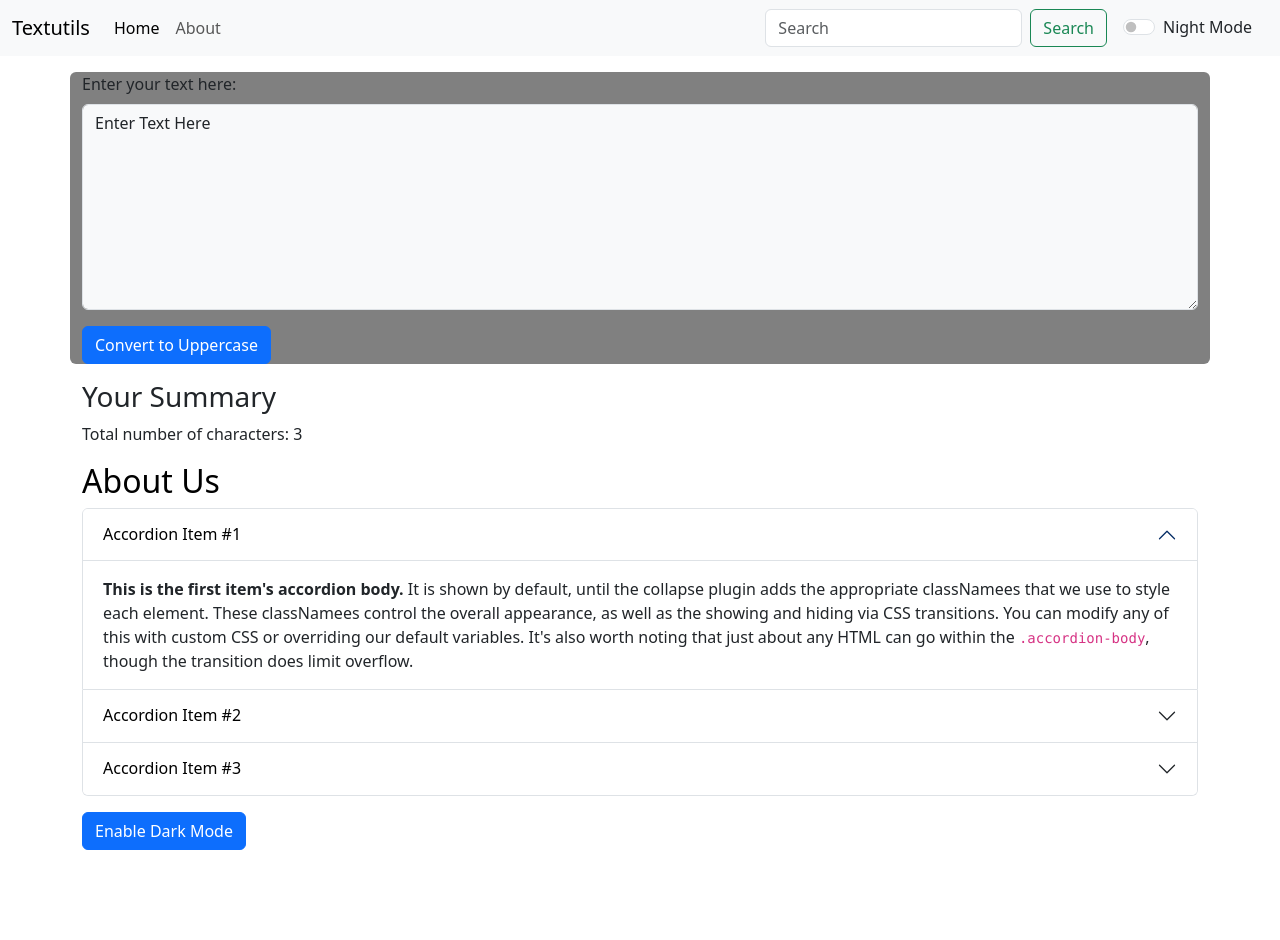
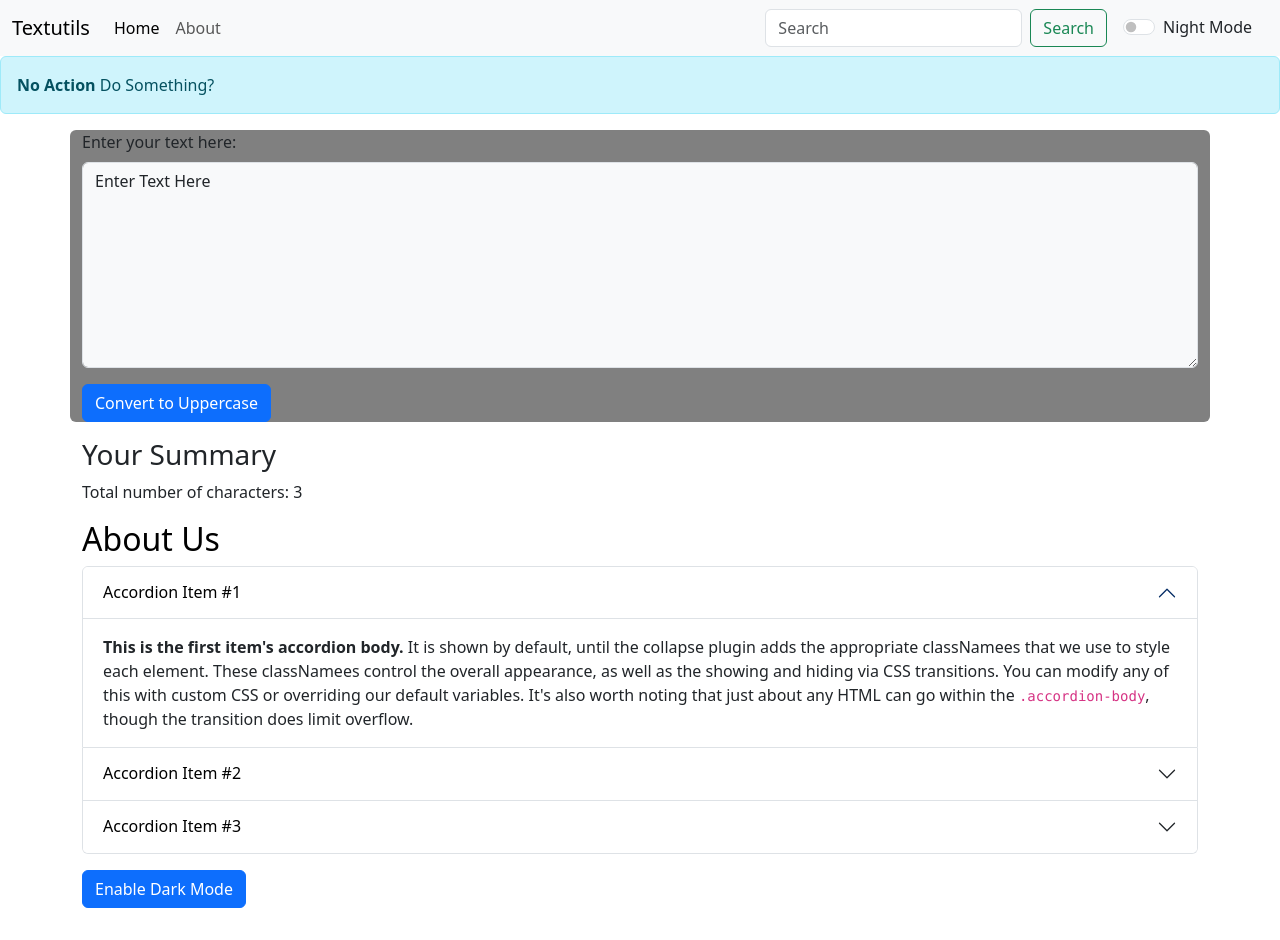
Before and after one commit to rajann44/react-learn, a React (Create React App) app: page / in a window 1280 px wide. Before the commit the page ends 882 px from the top, so only its background shows below. Built offline with nearby package versions, Linux system fonts and the light colour scheme.

Commit message:
alert: useState and hooks

```diff
--- a/src/App.js
+++ b/src/App.js
@@ -1,5 +1,6 @@
 import { useState } from "react";
 import About from "./components/About";
+import Alert from "./components/Alert";
 import Navbar from "./components/Navbar";
 import Textform from "./components/Textform";
 
@@ -7,21 +8,41 @@ function App() {
 
   const[mode, setMode] = useState('light');
 
+  const [alert, setAlert] = useState({
+    text: 'No Action',
+    subText: 'Do Something?',
+    type: 'info'
+   });
+
+  const showAlert = (passedText, passedSubText, passedType) => {
+    setAlert({
+      text: passedText,
+      subText: passedSubText,
+      type: passedType
+    })
+    setTimeout(() => {
+      setAlert(null)
+    }, 2500)
+  }
+
   const toggleMode = () => {
     if(mode === 'light'){
       setMode('dark')
       document.body.style.backgroundColor = '#0B243B';
+      showAlert('Mode Changed:', 'Dark Mode Enabled', 'success')
     }else{
     setMode('light')
     document.body.style.backgroundColor = 'white';
+    showAlert('Mode Changed:', 'Light Mode Enabled', 'success')
   }
   }
 
   return (
     <>
     <Navbar title='Textutils' mode={mode} toggleMode={toggleMode}/>
-    <Textform title='Enter your text here:' mode={mode}></Textform>
-    <About></About>
+    <Alert alertMessage={alert} />
+    <Textform alertMessage={showAlert} title='Enter your text here:' mode={mode}></Textform>
+    <About/>
     </>
   );
 }
--- /dev/null
+++ b/src/components/Alert.js
@@ -0,0 +1,13 @@
+import React from 'react'
+
+function Alert(props) {
+  return (
+    <>
+    {props.alertMessage !== null && <div className={`alert alert-${props.alertMessage.type} alert-dismissible fade show`} role="alert">
+        <strong>{props.alertMessage.text}</strong> {props.alertMessage.subText}
+    </div>}
+    </>
+  )
+}
+
+export default Alert
--- a/src/components/Textform.js
+++ b/src/components/Textform.js
@@ -1,12 +1,11 @@
 import React, { useState } from 'react'
-
-
 
 export default function Textform(props) {
 const [text, setText] = useState('Enter Text Here');
 
 const handleUpperCaseClick = () => {
     setText(text.toUpperCase());
+    props.alertMessage('Function Triggered:', 'Converted to Upper Case', 'primary')
 }
 
 const handleOnChange = (event) => {
```
